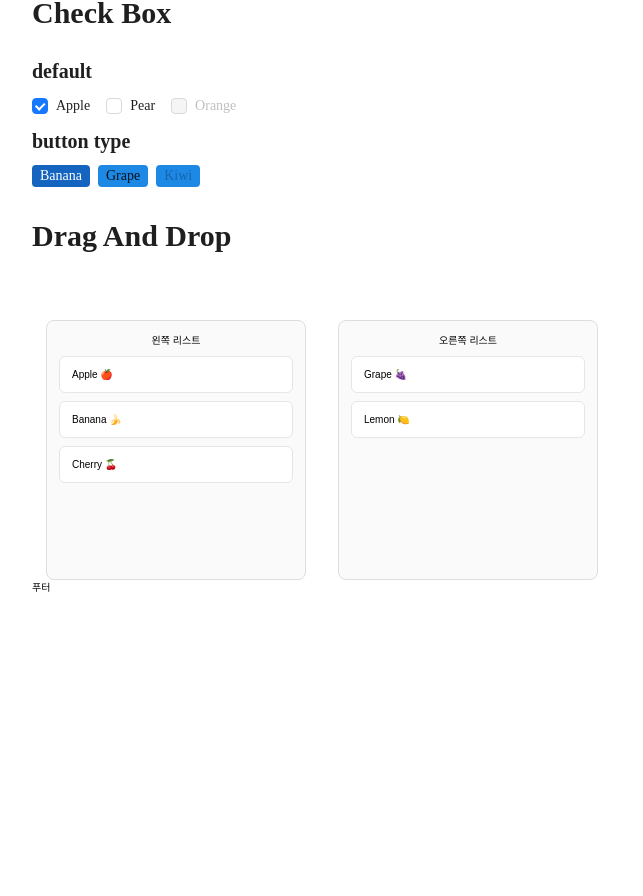
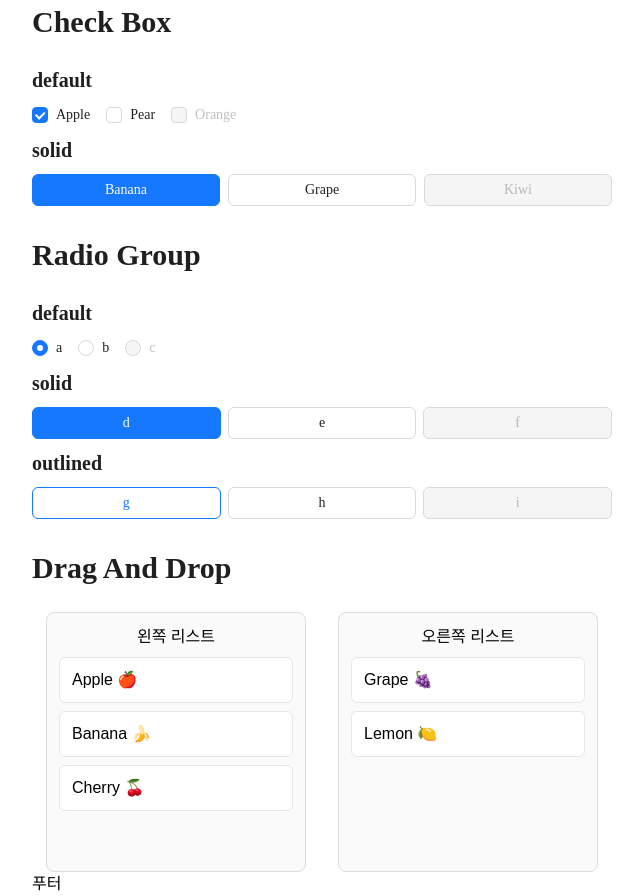
Before and after one commit to 9Gu-Mo/React_Antd, a React (Vite) app: page /common in a window 1280 px wide. Shown: the part 536-1432 px from the top of the page, without its empty margins (318-961 px from the left). Before the commit the page ends 1131 px from the top, so only its background shows below. Built offline with nearby package versions, Linux system fonts and the light colour scheme.

Commit message:
radio 컴포넌트 추가

```diff
--- a/src/components/common/AntdCheck.tsx
+++ b/src/components/common/AntdCheck.tsx
@@ -2,15 +2,15 @@ import { Checkbox, Flex, type CheckboxOptionType } from "antd";
 import Title from "antd/es/typography/Title";
 
 const options: CheckboxOptionType<string>[] = [
-  { label: "Apple", value: "Apple", className: "label-1" },
-  { label: "Pear", value: "Pear", className: "label-2" },
-  { label: "Orange", value: "Orange", className: "label-3", disabled: true },
+  { label: "Apple", value: "Apple" },
+  { label: "Pear", value: "Pear" },
+  { label: "Orange", value: "Orange", disabled: true },
 ];
 
 const custom: CheckboxOptionType<string>[] = [
-  { label: "Banana", value: "Banana", className: "label-1" },
-  { label: "Grape", value: "Grape", className: "label-2" },
-  { label: "Kiwi", value: "Kiwi", className: "label-3", disabled: true },
+  { label: "Banana", value: "Banana" },
+  { label: "Grape", value: "Grape" },
+  { label: "Kiwi", value: "Kiwi", disabled: true },
 ];
 
 export default function AntdCheck() {
@@ -23,11 +23,11 @@ export default function AntdCheck() {
           <Checkbox.Group options={options} defaultValue={["Apple"]} />
         </Flex>
         <Flex vertical>
-          <Title level={4}>button type</Title>
+          <Title level={4}>solid</Title>
           <Checkbox.Group
             options={custom}
             defaultValue={["Banana"]}
-            className="chk-type-button"
+            className="chk-button"
           />
         </Flex>
       </Flex>
--- /dev/null
+++ b/src/components/common/AntdRadio.tsx
@@ -0,0 +1,74 @@
+import { Flex, Radio, type RadioChangeEvent } from "antd";
+import { useState } from "react";
+import Title from "antd/es/typography/Title";
+
+export default function AntdRadio() {
+  const [value, setValue] = useState(1);
+  const [valueSolid, setValueSolid] = useState(4);
+  const [valueOutlined, setValueOutlined] = useState(7);
+
+  const onChange = (e: RadioChangeEvent) => {
+    setValue(e.target.value);
+  };
+
+  const onChangeSolid = (e: RadioChangeEvent) => {
+    setValueSolid(e.target.value);
+  };
+
+  const onChangeOutlined = (e: RadioChangeEvent) => {
+    setValueOutlined(e.target.value);
+  };
+
+  return (
+    <>
+      <Flex vertical gap={10}>
+        <Title level={2}>Radio Group</Title>
+        <Flex vertical>
+          <Title level={4}>default</Title>
+          <Radio.Group
+            value={value}
+            onChange={onChange}
+            options={[
+              { value: 1, label: "a" },
+              { value: 2, label: "b" },
+              { value: 3, label: "c", disabled: true },
+            ]}
+          />
+        </Flex>
+
+        <Flex vertical>
+          <Title level={4}>solid</Title>
+          <Radio.Group
+            className="rdo-button"
+            block
+            optionType="button"
+            buttonStyle="solid"
+            value={valueSolid}
+            onChange={onChangeSolid}
+            options={[
+              { value: 4, label: "d" },
+              { value: 5, label: "e" },
+              { value: 6, label: "f", disabled: true },
+            ]}
+          />
+        </Flex>
+
+        <Flex vertical>
+          <Title level={4}>outlined</Title>
+          <Radio.Group
+            className="rdo-button"
+            block
+            optionType="button"
+            value={valueOutlined}
+            onChange={onChangeOutlined}
+            options={[
+              { value: 7, label: "g" },
+              { value: 8, label: "h" },
+              { value: 9, label: "i", disabled: true },
+            ]}
+          />
+        </Flex>
+      </Flex>
+    </>
+  );
+}
--- a/src/components/common/DndEx.tsx
+++ b/src/components/common/DndEx.tsx
@@ -89,7 +89,6 @@ export default function DndEx() {
               display: "flex",
               gap: 32,
               justifyContent: "center",
-              marginTop: 40,
             }}
           >
             {(["left", "right"] as const).map((droppableId) => (
--- a/src/global.scss
+++ b/src/global.scss
@@ -1,6 +1,5 @@
 html {
   line-height: 1.5;
-  font-size: 62.5%;
 }
 
 .wrap {
@@ -29,16 +28,28 @@ h1.ant-typography {
   }
 }
 
-.chk-type-button {
+.chk-button {
   .ant-checkbox {
     &-wrapper {
+      height: 32px;
+      line-height: 30px;
+      flex: 1;
+      background: #ffffff;
+      border: 1px solid #d9d9d9;
       position: relative;
-      background-color: #1e88e5;
-      border-radius: 4px;
+      border-radius: 6px;
+      justify-content: center;
+      transition: color 0.2s, background 0.2s, box-shadow 0.2s;
 
       &-checked {
-        background-color: #1565c0;
+        background: #1677ff;
+        border-color: #1677ff;
         color: #ffffff;
+      }
+
+      &-disabled {
+        background-color: rgba(0, 0, 0, 0.04);
+        color: rgba(0, 0, 0, 0.25);
       }
     }
 
@@ -47,3 +58,11 @@ h1.ant-typography {
     }
   }
 }
+
+.rdo-button {
+  gap: 8px;
+
+  > label {
+    border-radius: 6px;
+  }
+}
--- a/src/routes/Common.tsx
+++ b/src/routes/Common.tsx
@@ -1,6 +1,7 @@
 import AntdButton from "../components/common/AntdButton";
 import AntdCheck from "../components/common/AntdCheck";
 import AntdInput from "../components/common/AntdInput";
+import AntdRadio from "../components/common/AntdRadio";
 import AntdSelect from "../components/common/AntdSelect";
 import DndEx from "../components/common/DndEx";
 
@@ -11,6 +12,7 @@ export default function Common() {
       <AntdInput />
       <AntdSelect />
       <AntdCheck />
+      <AntdRadio />
       <DndEx />
     </>
   );
```
